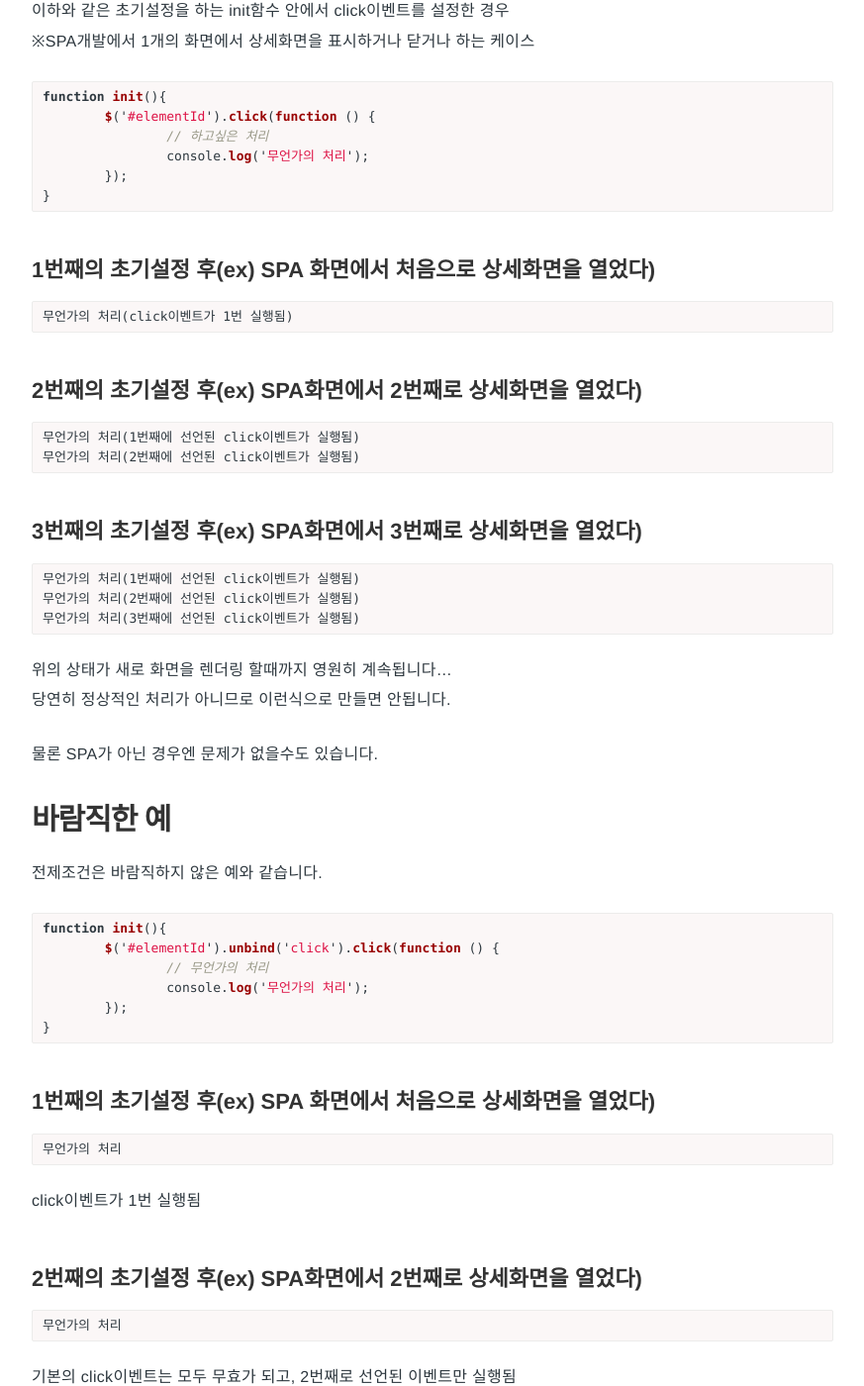
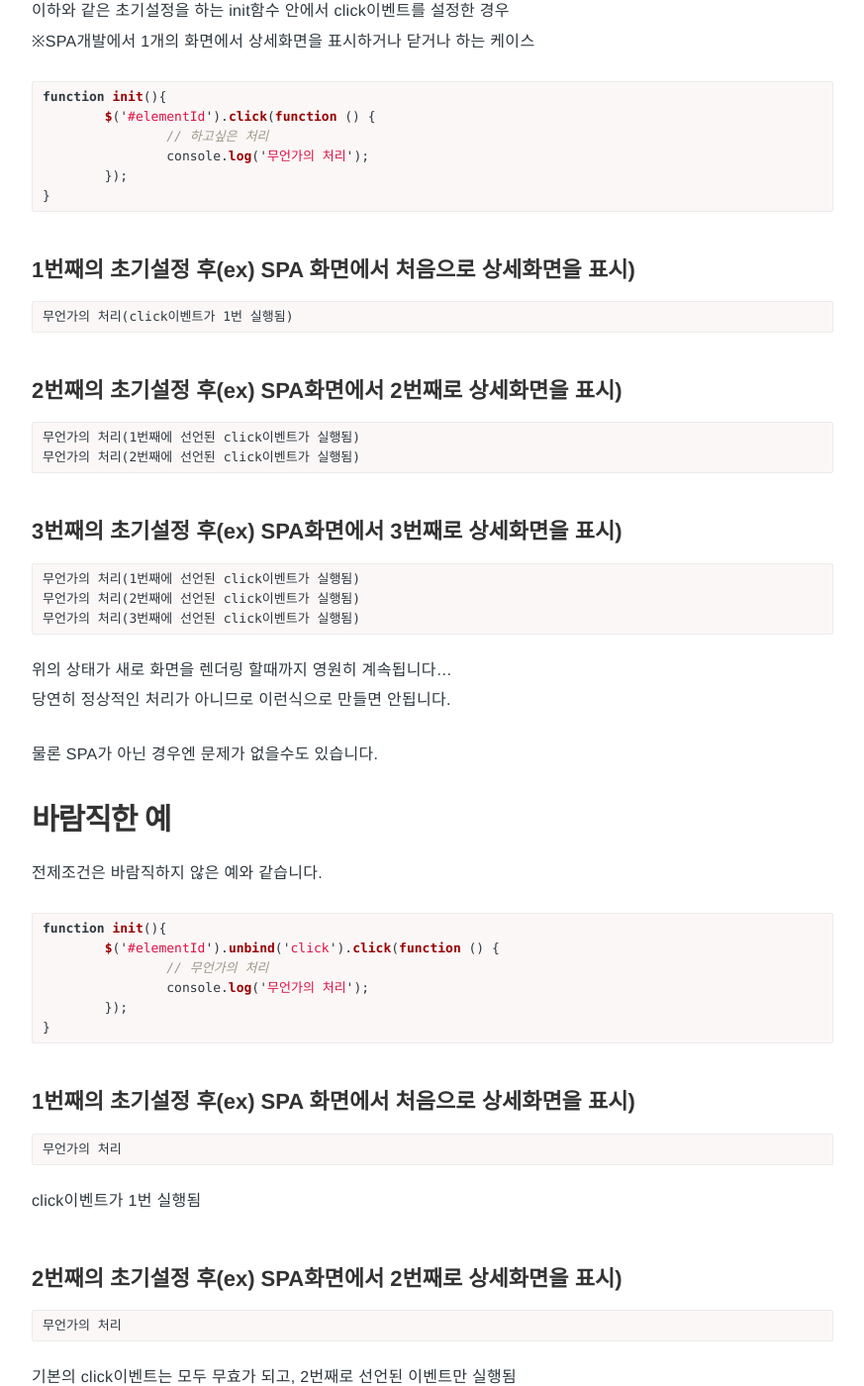
Before and after one commit to Pie001/pie001.github.io, a Jekyll site: the page built from _posts/2018-04-05-0004.md, in a window 1280 px wide and 1400 px high, scrolled down 736 px. Shown: the whole window at 99% size, without its empty margins (203-1076 px from the left). Built offline with Jekyll 4.4.1, drawn with Linux system fonts in a browser that asks for light colours; comment, search, counter and statistics services are not loaded; some of the changed text lies outside the part shown.

Commit message:
Update 2018-04-05-0004.md

````diff
--- a/_posts/2018-04-05-0004.md
+++ b/_posts/2018-04-05-0004.md
@@ -38,18 +38,18 @@ function init(){
 }
 ```
 
-## 1번째의 초기설정 후(ex) SPA 화면에서 처음으로 상세화면을 열었다)
+## 1번째의 초기설정 후(ex) SPA 화면에서 처음으로 상세화면을 표시)
 ```
 무언가의 처리(click이벤트가 1번 실행됨)
 ```
 
-## 2번째의 초기설정 후(ex) SPA화면에서 2번째로 상세화면을 열었다)
+## 2번째의 초기설정 후(ex) SPA화면에서 2번째로 상세화면을 표시)
 ```
 무언가의 처리(1번째에 선언된 click이벤트가 실행됨)
 무언가의 처리(2번째에 선언된 click이벤트가 실행됨)
 ```
 
-## 3번째의 초기설정 후(ex) SPA화면에서 3번째로 상세화면을 열었다)
+## 3번째의 초기설정 후(ex) SPA화면에서 3번째로 상세화면을 표시)
 ```
 무언가의 처리(1번째에 선언된 click이벤트가 실행됨)
 무언가의 처리(2번째에 선언된 click이벤트가 실행됨)
@@ -72,21 +72,21 @@ function init(){
 }
 ```
 
-## 1번째의 초기설정 후(ex) SPA 화면에서 처음으로 상세화면을 열었다)
+## 1번째의 초기설정 후(ex) SPA 화면에서 처음으로 상세화면을 표시)
 ```
 무언가의 처리
 ```
 click이벤트가 1번 실행됨
 
 
-## 2번째의 초기설정 후(ex) SPA화면에서 2번째로 상세화면을 열었다)
+## 2번째의 초기설정 후(ex) SPA화면에서 2번째로 상세화면을 표시)
 ```
 무언가의 처리
 ```
 기본의 click이벤트는 모두 무효가 되고, 2번째로 선언된 이벤트만 실행됨
 
 
-## 3번째의 초기설정 후(ex) SPA화면에서 3번째로 상세화면을 열었다)
+## 3번째의 초기설정 후(ex) SPA화면에서 3번째로 상세화면을 표시)
 ```
 무언가의 처리
 ```
````
